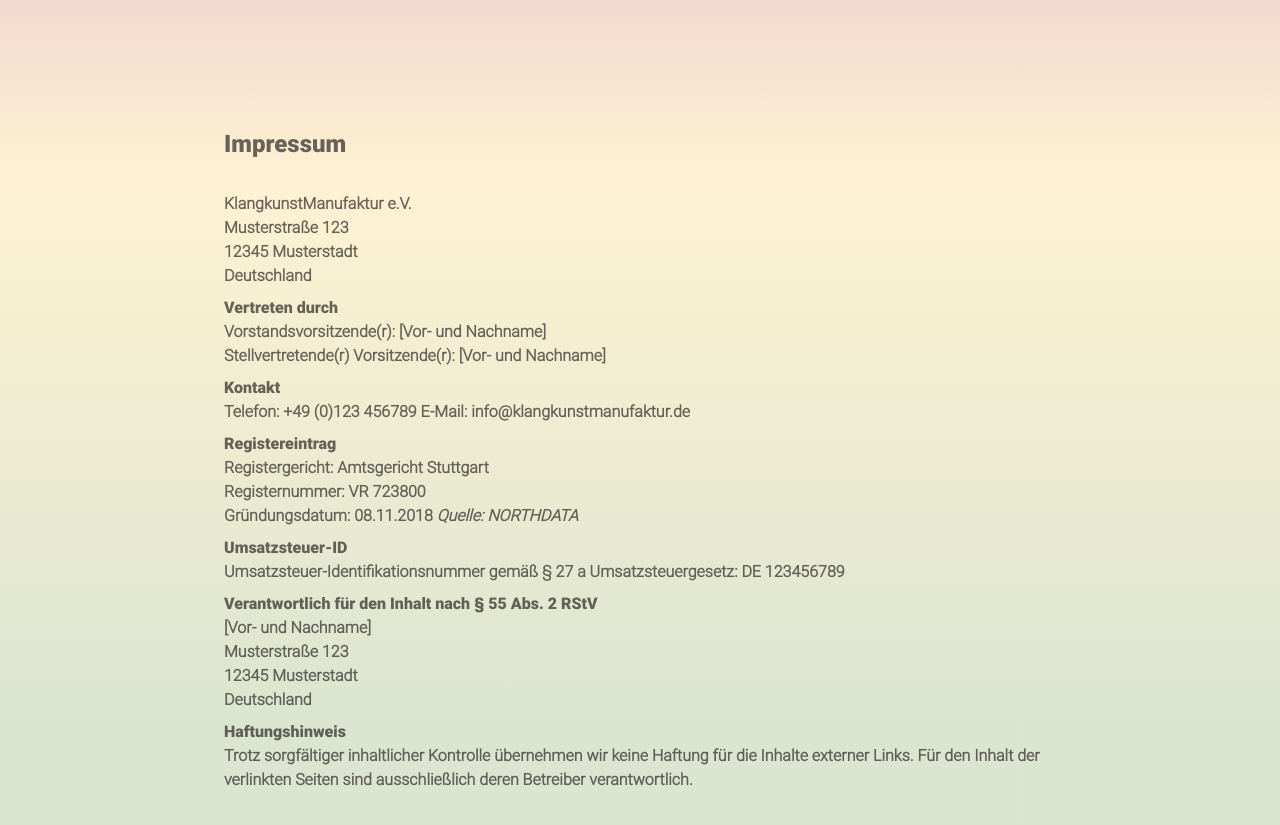
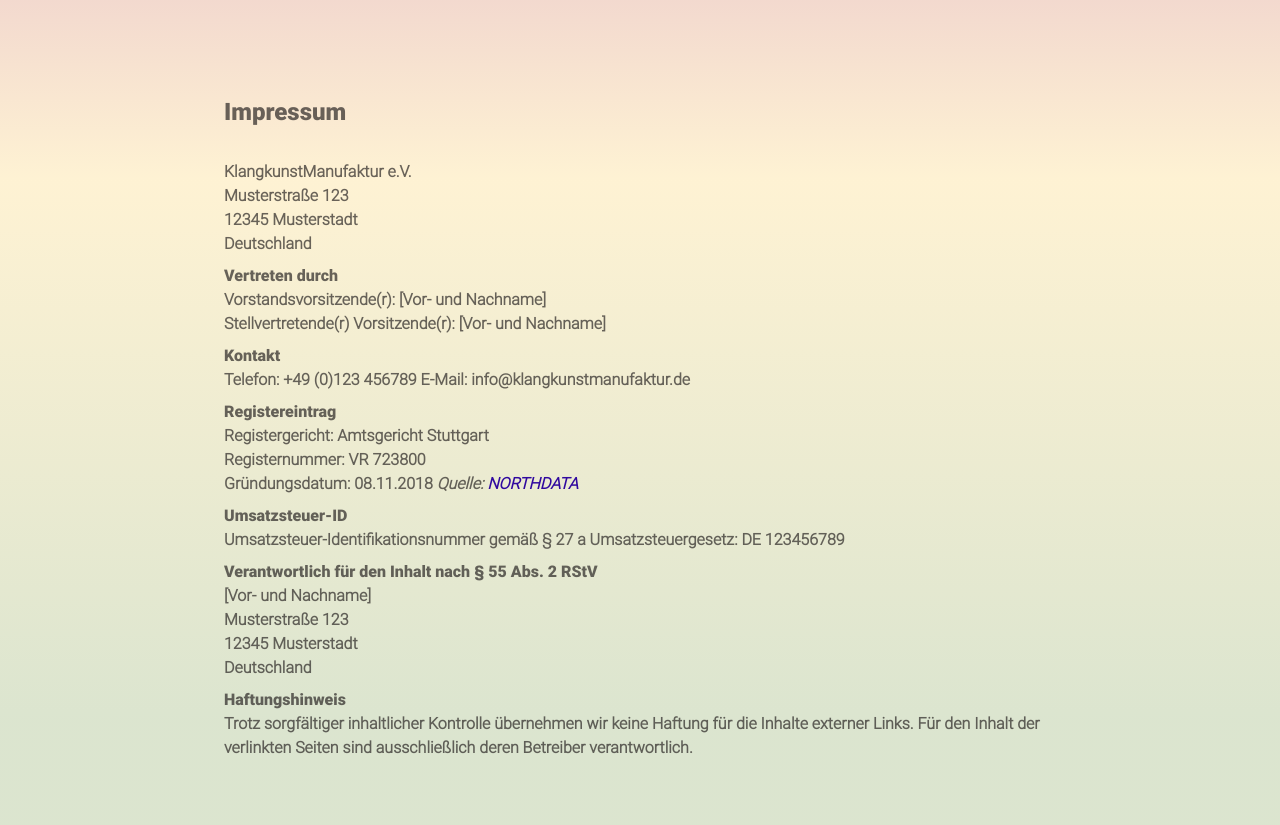
Before and after one commit to FrankWuensch/klangkunst_website_project, a Jekyll site: the page built from impressum.md, in a window 1280 px wide. Shown: the top 825 px of the page. Built offline with Jekyll 4.4.1, drawn with Linux system fonts in a browser that asks for light colours.

Commit message:
correct some faults

```diff
--- a/_layouts/default.html
+++ b/_layouts/default.html
@@ -45,7 +45,7 @@
     </span>
     <span class="relative">{% include header.html %}</span>
     <span
-      class="flex h-full w-full flex-col px-8 py-28 xl:mx-auto xl:px-24 xl:py-32"
+      class="flex h-full flex-col px-8 py-28 xl:mx-auto xl:px-24 xl:py-32"
       id="content"
     >
       <div class="max-w-6xl">
--- a/_layouts/markdown.html
+++ b/_layouts/markdown.html
@@ -18,14 +18,20 @@
     strong {
         padding-top: 1rem;
     }
+    a {
+      color: #30099f;
+    }
+    a:hover {
+      text-decoration-line: underline;
+    }
     </style>
   </head>
 
   <body
-    class="normal flex h-full w-full flex-col bg-gradient-to-b from-orange-700/20 via-amber-400/20 via-20% to-lime-700/20 to-80% bg-fixed dark:from-orange-950 dark:via-amber-950 dark:to-lime-950 dark:backdrop-saturate-[.25]"
+    class="normal flex min-h-full w-full flex-col bg-gradient-to-b from-orange-700/20 via-amber-400/20 via-20% to-lime-700/20 to-80% bg-fixed dark:from-orange-950 dark:via-amber-950 dark:to-lime-950 dark:backdrop-saturate-[.25]"
   >
     <span
-      class="flex h-full w-full max-w-5xl flex-col px-8 pt-28 xl:mx-auto xl:px-24 xl:pt-32"
+      class="mx-auto flex h-full max-w-5xl flex-col px-8 py-12 xl:px-24 xl:py-24"
       id="content"
     >
       {{content}}
--- a/dist/output.css
+++ b/dist/output.css
@@ -688,10 +688,6 @@
   margin-top: 5rem;
 }
 
-.mb-16 {
-  margin-bottom: 4rem;
-}
-
 .flex {
   display: flex;
 }
@@ -720,6 +716,10 @@
   max-height: 100%;
 }
 
+.min-h-full {
+  min-height: 100%;
+}
+
 .w-20 {
   width: 5rem;
 }
@@ -740,6 +740,10 @@
   width: 100%;
 }
 
+.min-w-full {
+  min-width: 100%;
+}
+
 .max-w-5xl {
   max-width: 64rem;
 }
@@ -750,6 +754,10 @@
 
 .max-w-7xl {
   max-width: 80rem;
+}
+
+.max-w-full {
+  max-width: 100%;
 }
 
 .flex-1 {
@@ -948,6 +956,11 @@
   padding-bottom: 1rem;
 }
 
+.py-12 {
+  padding-top: 3rem;
+  padding-bottom: 3rem;
+}
+
 .pb-12 {
   padding-bottom: 3rem;
 }
@@ -964,16 +977,12 @@
   padding-right: 2rem;
 }
 
-.pt-4 {
-  padding-top: 1rem;
-}
-
 .pt-28 {
   padding-top: 7rem;
 }
 
-.pb-16 {
-  padding-bottom: 4rem;
+.pt-4 {
+  padding-top: 1rem;
 }
 
 .text-center {
@@ -1000,6 +1009,10 @@
 
 .text-stone-900\/70 {
   color: rgb(28 25 23 / 0.7);
+}
+
+.underline {
+  text-decoration-line: underline;
 }
 
 .shadow-lg {
@@ -1140,10 +1153,6 @@
     margin-top: 6rem;
   }
 
-  .xl\:mb-24 {
-    margin-bottom: 6rem;
-  }
-
   .xl\:hidden {
     display: none;
   }
@@ -1164,6 +1173,11 @@
   .xl\:py-32 {
     padding-top: 8rem;
     padding-bottom: 8rem;
+  }
+
+  .xl\:py-24 {
+    padding-top: 6rem;
+    padding-bottom: 6rem;
   }
 
   .xl\:pb-24 {
```
Also changed, not shown: 3 other files.
